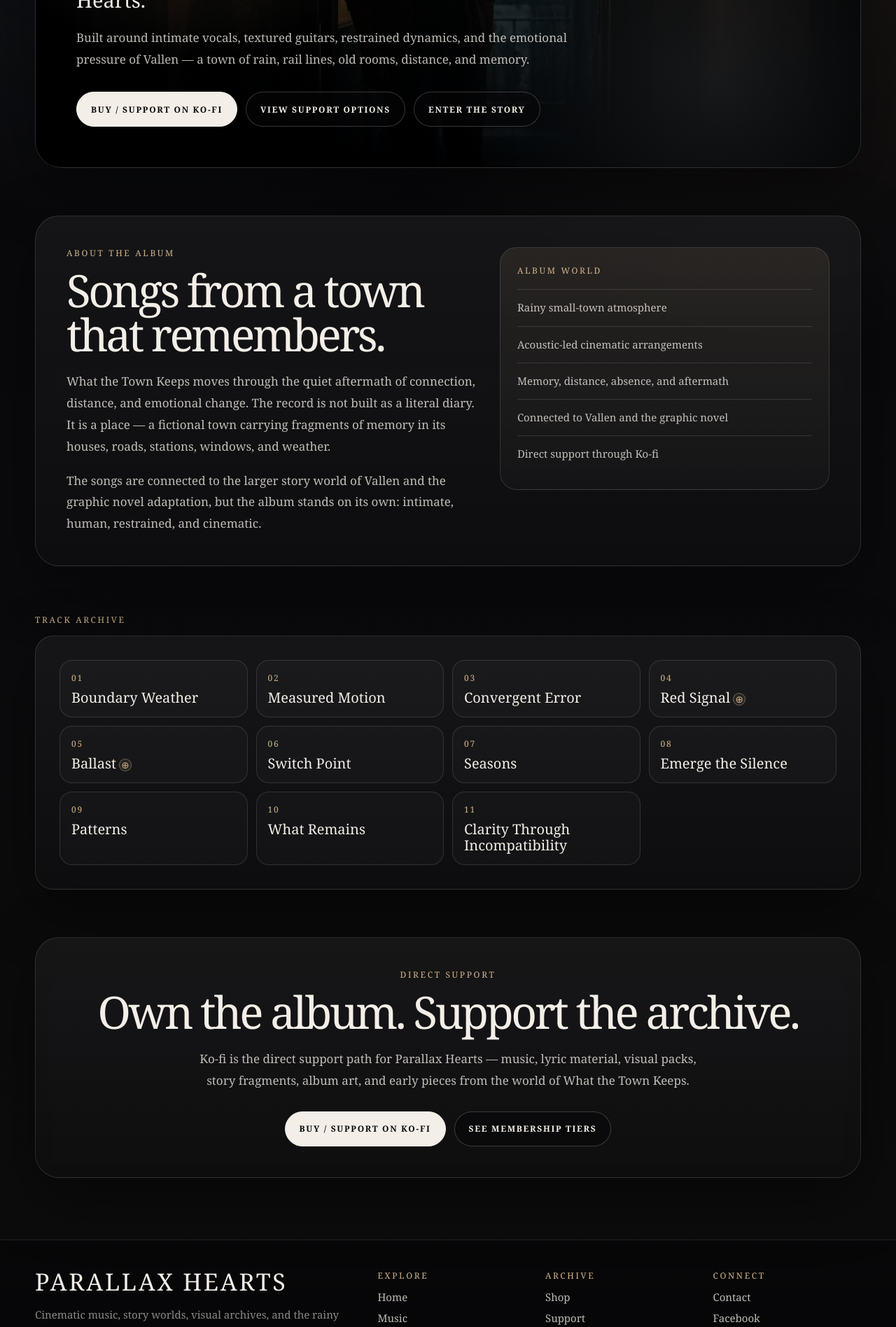
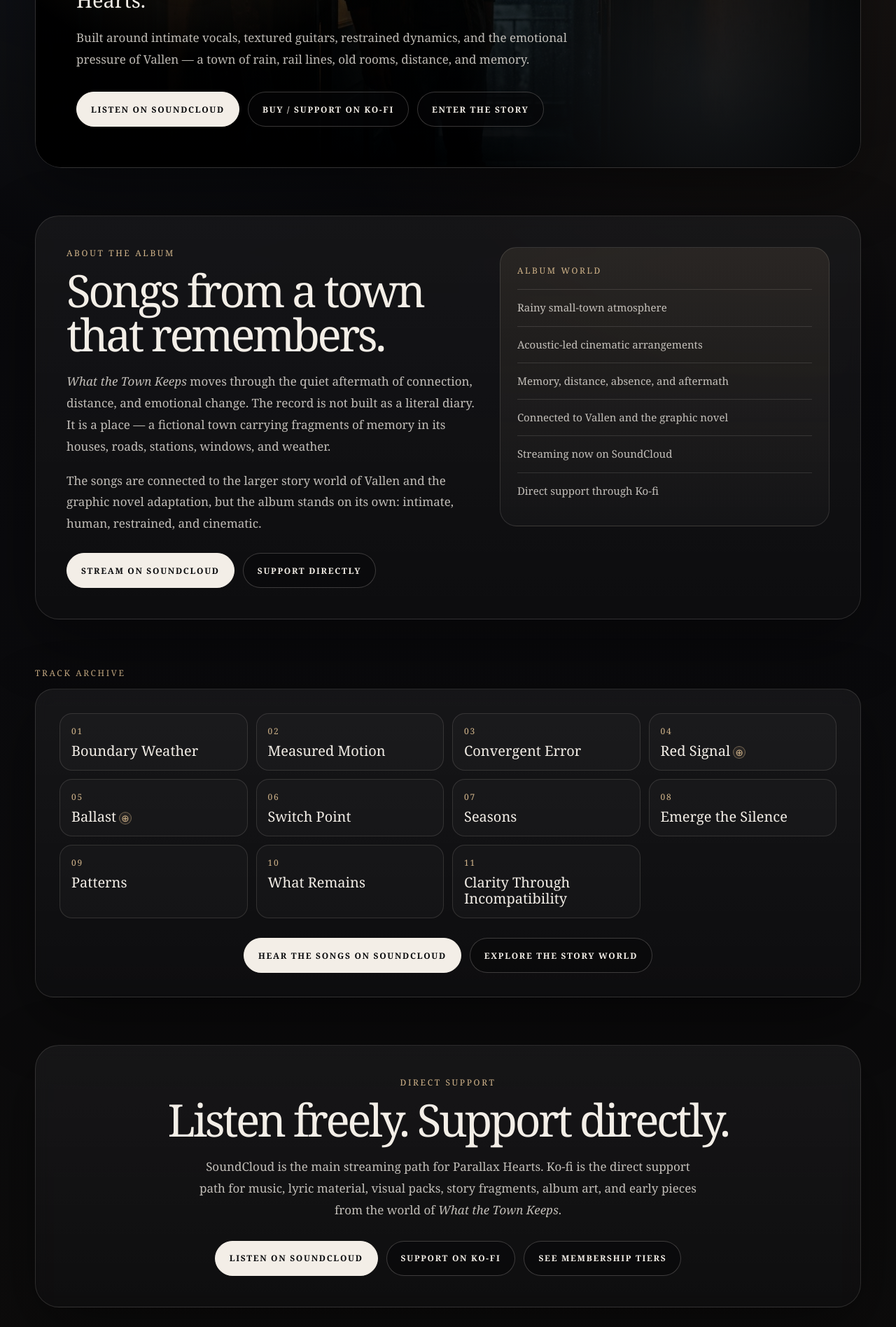
Before and after one commit to chthomps4/parallaxhearts-site, a Next.js app in the folder site/: page /music in a window 1280 px wide. Shown: the part 520-2416 px from the top of the page at 70% size. Built offline with nearby package versions, Linux system fonts and the light colour scheme.

Commit message:
Add SoundCloud listening links to music page

```diff
--- a/site/app/music/page.tsx
+++ b/site/app/music/page.tsx
@@ -1,6 +1,9 @@
 import Link from "next/link";
 import type { Metadata } from "next";
 import ArchiveNote from "../components/ArchiveNote";
+
+const soundCloudUrl = "https://soundcloud.com/parallax-hearts";
+const koFiUrl = "https://ko-fi.com/parallaxhearts";
 
 export const metadata: Metadata = {
   title: "Music | Parallax Hearts",
@@ -65,6 +68,7 @@ export default function MusicPage() {
                 ["Home", "/"],
                 ["Music", "/music"],
                 ["Story", "/project"],
+                ["Shop", "/shop"],
                 ["Support", "/support"],
                 ["Contact", "/contact"],
               ].map(([label, href]) => (
@@ -178,17 +182,22 @@ export default function MusicPage() {
                 }}
               >
                 <a
-                  href="https://ko-fi.com/parallaxhearts"
+                  href={soundCloudUrl}
                   target="_blank"
                   rel="noreferrer"
                   className="primary-button"
                 >
+                  Listen on SoundCloud
+                </a>
+
+                <a
+                  href={koFiUrl}
+                  target="_blank"
+                  rel="noreferrer"
+                  className="secondary-button"
+                >
                   Buy / Support on Ko-fi
                 </a>
-
-                <Link href="/support" className="secondary-button">
-                  View Support Options
-                </Link>
 
                 <Link href="/project" className="secondary-button">
                   Enter the Story
@@ -219,8 +228,8 @@ export default function MusicPage() {
               </h2>
 
               <p className="body-copy" style={{ margin: "20px 0 0" }}>
-                What the Town Keeps moves through the quiet aftermath of
-                connection, distance, and emotional change. The record is not
+                <em>What the Town Keeps</em> moves through the quiet aftermath
+                of connection, distance, and emotional change. The record is not
                 built as a literal diary. It is a place — a fictional town
                 carrying fragments of memory in its houses, roads, stations,
                 windows, and weather.
@@ -231,6 +240,33 @@ export default function MusicPage() {
                 the graphic novel adaptation, but the album stands on its own:
                 intimate, human, restrained, and cinematic.
               </p>
+
+              <div
+                style={{
+                  marginTop: "26px",
+                  display: "flex",
+                  gap: "12px",
+                  flexWrap: "wrap",
+                }}
+              >
+                <a
+                  href={soundCloudUrl}
+                  target="_blank"
+                  rel="noreferrer"
+                  className="primary-button"
+                >
+                  Stream on SoundCloud
+                </a>
+
+                <a
+                  href={koFiUrl}
+                  target="_blank"
+                  rel="noreferrer"
+                  className="secondary-button"
+                >
+                  Support Directly
+                </a>
+              </div>
             </div>
 
             <aside
@@ -251,6 +287,7 @@ export default function MusicPage() {
                 "Acoustic-led cinematic arrangements",
                 "Memory, distance, absence, and aftermath",
                 "Connected to Vallen and the graphic novel",
+                "Streaming now on SoundCloud",
                 "Direct support through Ko-fi",
               ].map((item) => (
                 <div
@@ -347,6 +384,29 @@ export default function MusicPage() {
                 </div>
               ))}
             </div>
+
+            <div
+              style={{
+                marginTop: "28px",
+                display: "flex",
+                justifyContent: "center",
+                gap: "12px",
+                flexWrap: "wrap",
+              }}
+            >
+              <a
+                href={soundCloudUrl}
+                target="_blank"
+                rel="noreferrer"
+                className="primary-button"
+              >
+                Hear the Songs on SoundCloud
+              </a>
+
+              <Link href="/project" className="secondary-button">
+                Explore the Story World
+              </Link>
+            </div>
           </div>
         </div>
       </section>
@@ -362,7 +422,7 @@ export default function MusicPage() {
           >
             <p className="kicker">Direct support</p>
 
-            <h2 className="section-title">Own the album. Support the archive.</h2>
+            <h2 className="section-title">Listen freely. Support directly.</h2>
 
             <p
               className="body-copy"
@@ -371,9 +431,10 @@ export default function MusicPage() {
                 maxWidth: "720px",
               }}
             >
-              Ko-fi is the direct support path for Parallax Hearts — music,
-              lyric material, visual packs, story fragments, album art, and
-              early pieces from the world of What the Town Keeps.
+              SoundCloud is the main streaming path for Parallax Hearts. Ko-fi
+              is the direct support path for music, lyric material, visual
+              packs, story fragments, album art, and early pieces from the world
+              of <em>What the Town Keeps</em>.
             </p>
 
             <div
@@ -386,12 +447,21 @@ export default function MusicPage() {
               }}
             >
               <a
-                href="https://ko-fi.com/parallaxhearts"
+                href={soundCloudUrl}
                 target="_blank"
                 rel="noreferrer"
                 className="primary-button"
               >
-                Buy / Support on Ko-fi
+                Listen on SoundCloud
+              </a>
+
+              <a
+                href={koFiUrl}
+                target="_blank"
+                rel="noreferrer"
+                className="secondary-button"
+              >
+                Support on Ko-fi
               </a>
 
               <Link href="/support" className="secondary-button">
```
